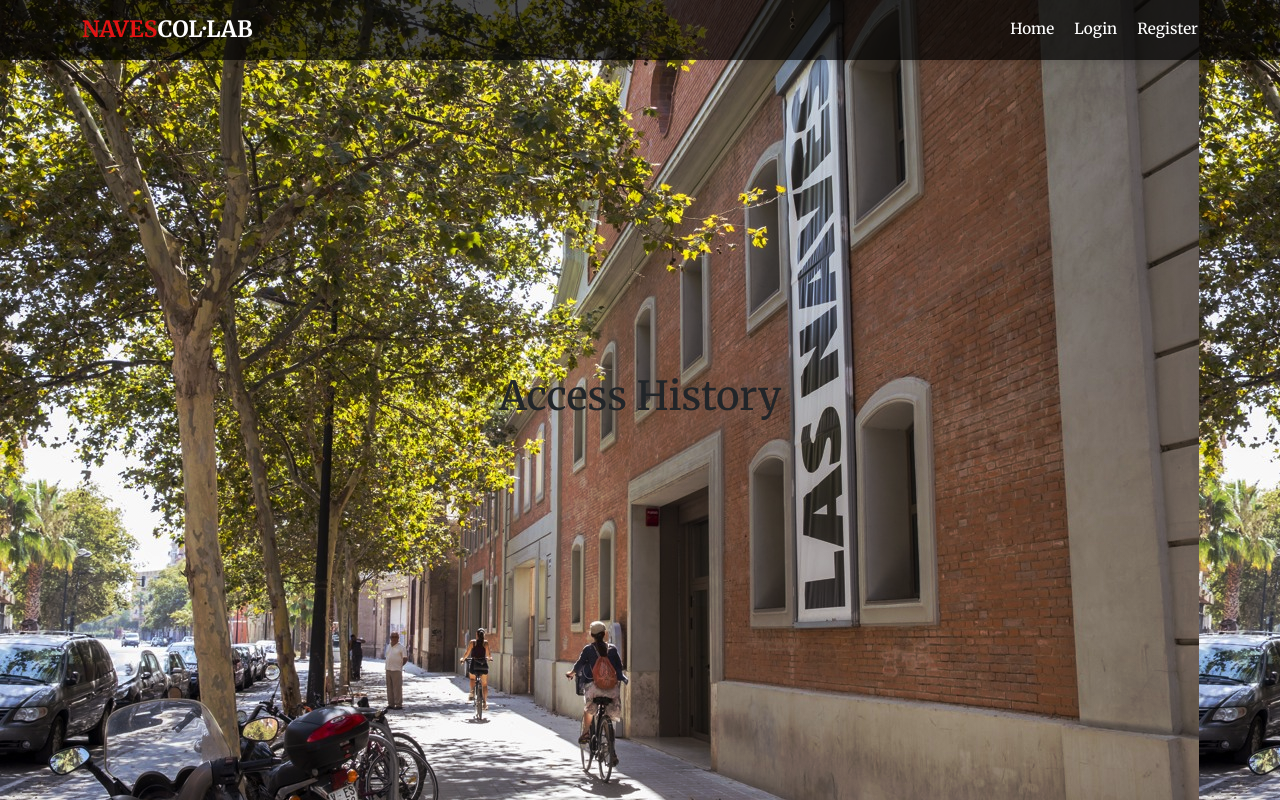
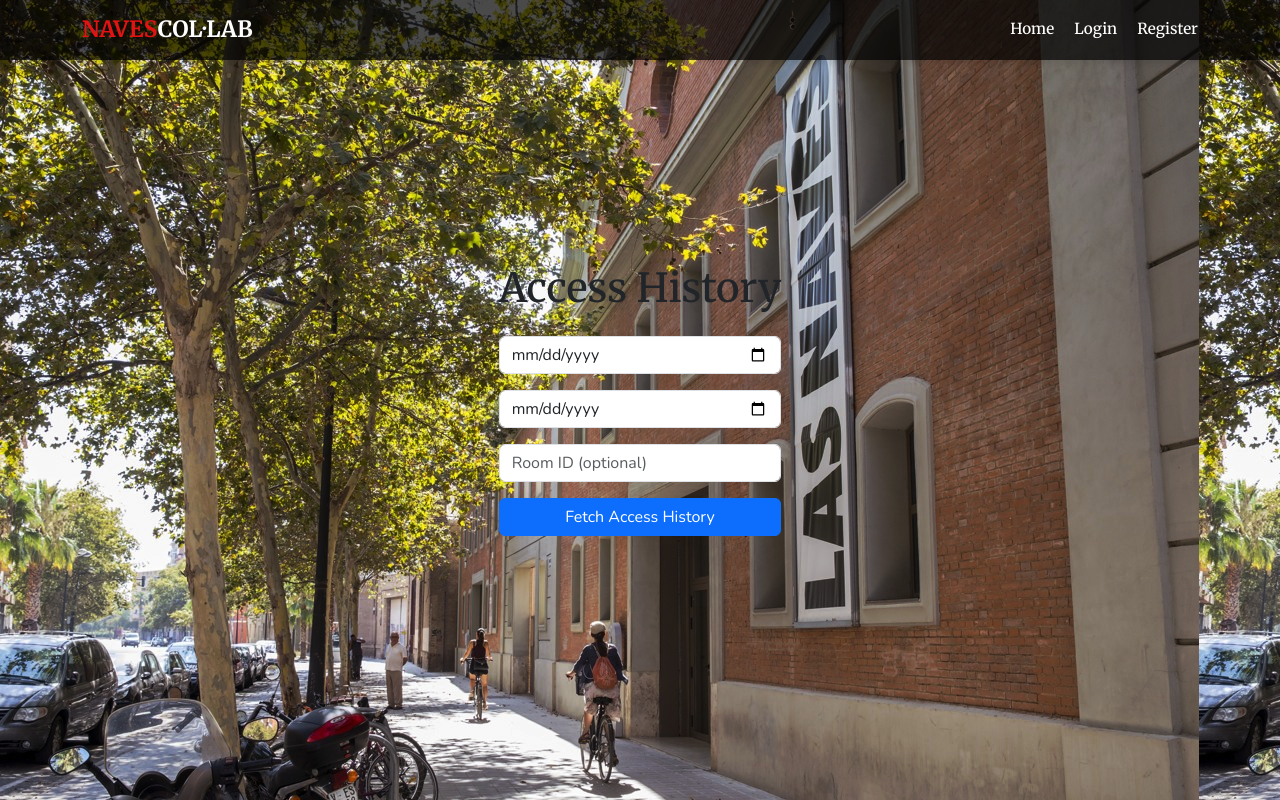
Before and after one commit to Davfernandezz/Naves-Frontend, a React (Vite) app: page /accessHistory in a window 1280 px wide. Built offline with nearby package versions, Linux system fonts and the light colour scheme.

Commit message:
feat: getAccessHistories and getRoomAccessHistories implemented in accessHistory

```diff
--- /dev/null
+++ b/src/services/accessHistoryApiCalls.js
@@ -0,0 +1,47 @@
+const URL = 'http://localhost:4000/api/access_histories';
+
+//ACCESS HISTORY
+
+function formatDate(date) {
+    return date.toISOString().split('T')[0];
+}
+
+export const getAccessHistories = async (token, startDate, endDate) => {
+    try {
+        const queryParams = new URLSearchParams({
+            start_date: formatDate(new Date(startDate)),
+            end_date: formatDate(new Date(endDate))
+        });
+        const response = await fetch(`${URL}?${queryParams}`, {
+            method: "GET",
+            headers: {
+                "Content-Type": "application/json",
+                Authorization: `Bearer ${token}`,
+            },
+        });
+        return await response.json();
+    } catch (error) {
+        console.error("Error fetching access histories:", error);
+        throw error;
+    }
+};
+
+export const getRoomAccessHistories = async (token, roomId, startDate, endDate) => {
+    try {
+        const queryParams = new URLSearchParams({
+            start_date: formatDate(new Date(startDate)),
+            end_date: formatDate(new Date(endDate))
+        });
+        const response = await fetch(`${URL}/room/${roomId}?${queryParams}`, {
+            method: "GET",
+            headers: {
+                "Content-Type": "application/json",
+                Authorization: `Bearer ${token}`,
+            },
+        });
+        return await response.json();
+    } catch (error) {
+        console.error("Error fetching room access histories:", error);
+        throw error;
+    }
+};
--- a/src/views/AccessHistory/AccessHistory.jsx
+++ b/src/views/AccessHistory/AccessHistory.jsx
@@ -1,8 +1,107 @@
-import React from 'react'
-import "./AccessHistory.css";
+import React, { useState, useEffect } from 'react';
+import './AccessHistory.css';
+import { getAccessHistories, getRoomAccessHistories } from '../../services/accessHistoryApiCalls';
+import { useAuth } from '../../contexts/AuthContext';
 
 export const AccessHistory = () => {
+  const [startDate, setStartDate] = useState('');
+  const [endDate, setEndDate] = useState('');
+  const [roomId, setRoomId] = useState('');
+  const [histories, setHistories] = useState([]);
+  const [isLoading, setIsLoading] = useState(false);
+  const [error, setError] = useState('');
+
+  const { passport } = useAuth();
+
+  const fetchAccessHistories = async (e) => {
+    e.preventDefault();
+    if (!passport || !passport.token) {
+      setError('You must be logged in to view access histories.');
+      return;
+    }
+
+    setIsLoading(true);
+    setError('');
+    setHistories([]);
+
+    try {
+      let response;
+      if (roomId) {
+        response = await getRoomAccessHistories(passport.token, roomId, startDate, endDate);
+      } else {
+        response = await getAccessHistories(passport.token, startDate, endDate);
+      }
+
+      if (response.success) {
+        setHistories(roomId ? response.data.access_histories : response.data);
+      } else {
+        setError(response.message);
+      }
+    } catch (err) {
+      setError(err.message);
+    } finally {
+      setIsLoading(false);
+    }
+  };
+
   return (
-    <div><h1>Access History</h1></div>
-  )
-}
+    <div className="access-history-wrapper">
+      <div className="access-history-container">
+        <h1 className="access-history-title text-center mb-4">Access History</h1>
+        <form onSubmit={fetchAccessHistories}>
+          <div className="mb-3">
+            <input
+              type="date"
+              value={startDate}
+              onChange={(e) => setStartDate(e.target.value)}
+              className="form-control"
+              required
+            />
+          </div>
+          <div className="mb-3">
+            <input
+              type="date"
+              value={endDate}
+              onChange={(e) => setEndDate(e.target.value)}
+              className="form-control"
+              required
+            />
+          </div>
+          <div className="mb-3">
+            <input
+              type="text"
+              value={roomId}
+              onChange={(e) => setRoomId(e.target.value)}
+              placeholder="Room ID (optional)"
+              className="form-control"
+            />
+          </div>
+          <button type="submit" className="btn btn-primary w-100 access-history-button">
+            Fetch Access History
+          </button>
+        </form>
+
+        {isLoading && <p className="text-center mt-4">Loading...</p>}
+        {error && <p className="error-message text-center mt-4">{error}</p>}
+
+        {histories.length > 0 && (
+          <div className="mt-4">
+            <h2 className="text-center mb-3">Results</h2>
+            <ul className="access-history-list">
+              {histories.map((history) => (
+                <li key={history.id} className="access-history-item">
+                  <p><strong>Person:</strong> {history.person_name}</p>
+                  <p><strong>Room:</strong> {history.room_name}</p>
+                  <p><strong>Entry:</strong> {new Date(history.entry_datetime).toLocaleString()}</p>
+                  <p><strong>Exit:</strong> {history.exit_datetime ? new Date(history.exit_datetime).toLocaleString() : 'N/A'}</p>
+                </li>
+              ))}
+            </ul>
+          </div>
+        )}
+      </div>
+    </div>
+  );
+};
+
+export default AccessHistory;
--- a/src/views/Body/Body.jsx
+++ b/src/views/Body/Body.jsx
@@ -6,11 +6,11 @@ import { Home } from '../Home/Home';
 import { Access } from '../Access/Access';
 import { Room } from '../Room/Room';
 import { Person } from '../Person/Person';
-import { AccessHistory } from '../accessHistory/accessHistory';
 import { NotFound } from '../NotFound/NotFound';
 import { MyHistory } from '../MyHistory/Myhistory';
 import { Reserve } from '../Reserve/Reserve';
 import { Administration } from '../Administration/Administration';
+import AccessHistory from '../accessHistory/accessHistory';
 
 function Body() {
   return (
```
